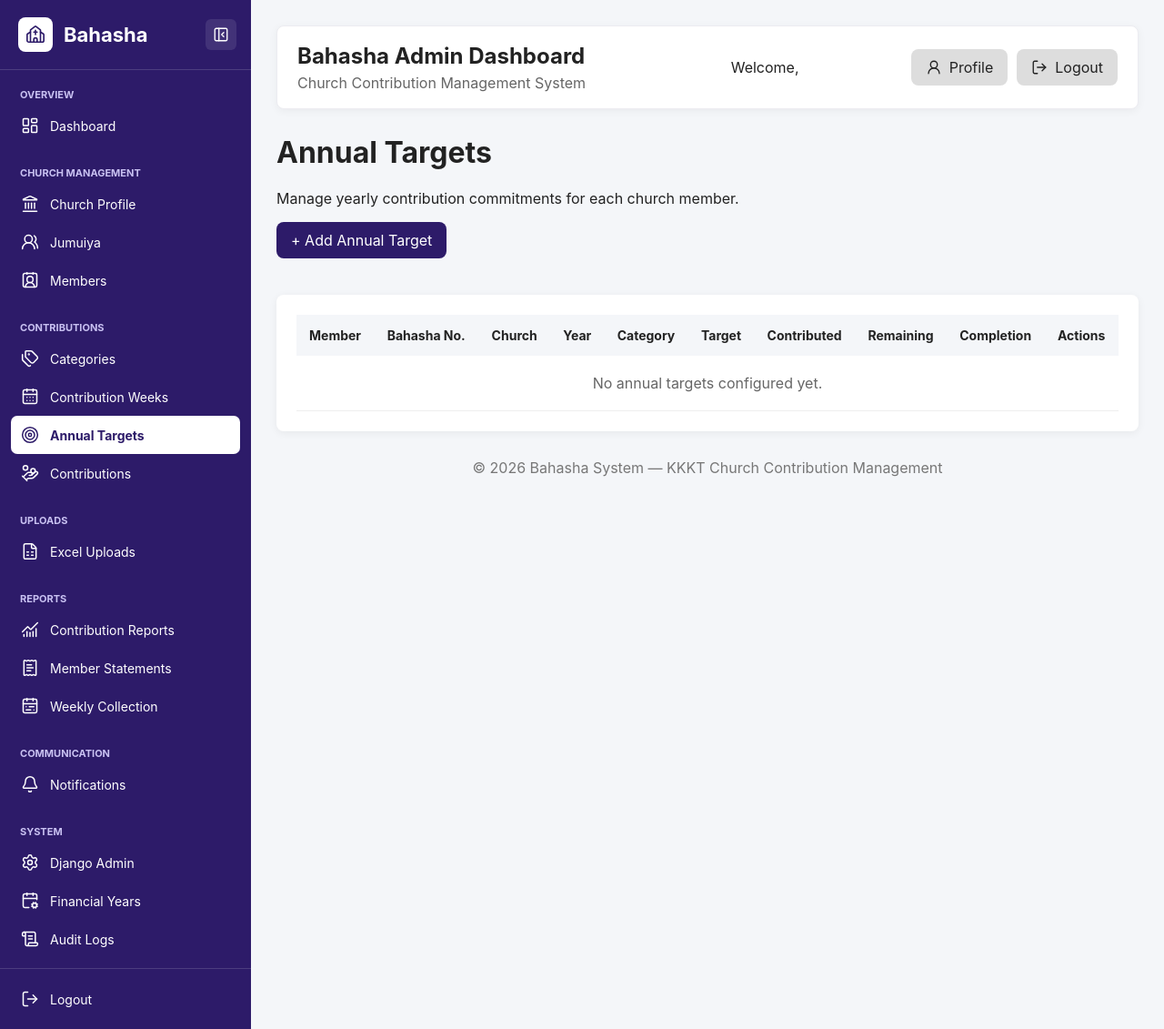
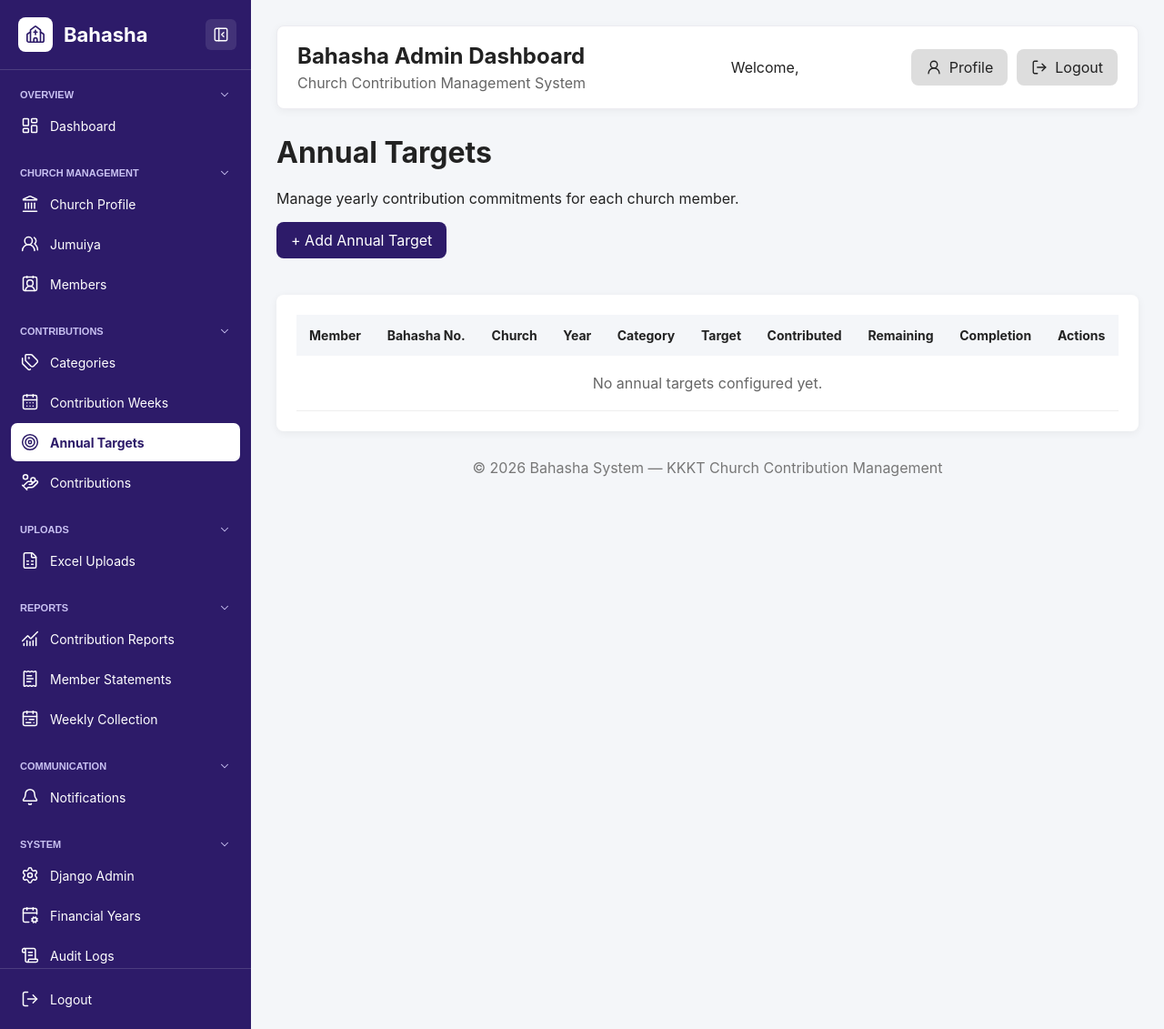
Before and after one commit to Oswaldgerald/bahasha-web, a Django app: page /web/annual-targets/ in a window 1280 px wide. Shown: the whole page at 91% size. Run offline with Django 5.2, Linux system fonts and the light colour scheme; data that the repository does not hold is empty.

Commit message:
Add collapsible sidebar sections

```diff
--- a/static/css/layout.css
+++ b/static/css/layout.css
@@ -91,14 +91,43 @@
     margin-bottom: 16px;
 }
 
-.nav-group-title {
+.nav-group-toggle {
+    align-items: center;
+    background: transparent;
+    border: 0;
     color: #c9c2f2;
-    display: block;
+    cursor: pointer;
+    display: flex;
     font-size: 11px;
     font-weight: 700;
+    justify-content: space-between;
     padding: 8px 10px 6px;
     text-transform: uppercase;
     white-space: nowrap;
+    width: 100%;
+}
+
+.nav-group-toggle:hover {
+    color: white;
+}
+
+.nav-group-toggle svg {
+    height: 14px;
+    transition: transform 150ms ease;
+    width: 14px;
+}
+
+.nav-group-items {
+    display: grid;
+    gap: 2px;
+}
+
+.nav-group.is-collapsed .nav-group-items {
+    display: none;
+}
+
+.nav-group.is-collapsed .nav-group-toggle svg {
+    transform: rotate(-90deg);
 }
 
 .sidebar a,
@@ -179,8 +208,13 @@
 
 .sidebar-collapsed .sidebar-brand-name,
 .sidebar-collapsed .nav-label,
-.sidebar-collapsed .nav-group-title {
+.sidebar-collapsed .nav-group-toggle {
     display: none;
+}
+
+.sidebar-collapsed .nav-group-items,
+.sidebar-collapsed .nav-group.is-collapsed .nav-group-items {
+    display: grid;
 }
 
 .sidebar-collapsed .sidebar-brand-mark {
@@ -338,13 +372,16 @@
 
     .sidebar-collapsed .sidebar-brand-mark,
     .sidebar-collapsed .sidebar-brand-name,
-    .sidebar-collapsed .nav-label,
-    .sidebar-collapsed .nav-group-title {
+    .sidebar-collapsed .nav-label {
         display: flex;
     }
 
-    .sidebar-collapsed .nav-group-title {
-        display: block;
+    .sidebar-collapsed .nav-group-toggle {
+        display: flex;
+    }
+
+    .sidebar-collapsed .nav-group.is-collapsed .nav-group-items {
+        display: none;
     }
 
     .sidebar-collapsed .sidebar a,
--- a/templates/partials/sidebar.html
+++ b/templates/partials/sidebar.html
@@ -11,15 +11,24 @@
 
     <div class="sidebar-scroll">
         <div class="nav-group">
-            <span class="nav-group-title">Overview</span>
+            <button type="button" class="nav-group-toggle" data-action="toggle-nav-section" aria-controls="nav-overview" aria-expanded="true">
+                <span>Overview</span>
+                <i data-lucide="chevron-down" aria-hidden="true"></i>
+            </button>
+            <div class="nav-group-items" id="nav-overview">
             <a href="{% url 'web_dashboard' %}" data-label="Dashboard"{% if request.resolver_match.url_name == 'web_dashboard' %} class="active" aria-current="page"{% endif %}>
                 <i data-lucide="layout-dashboard" aria-hidden="true"></i>
                 <span class="nav-label">Dashboard</span>
             </a>
+            </div>
         </div>
 
         <div class="nav-group">
-            <span class="nav-group-title">Church Management</span>
+            <button type="button" class="nav-group-toggle" data-action="toggle-nav-section" aria-controls="nav-church" aria-expanded="true">
+                <span>Church Management</span>
+                <i data-lucide="chevron-down" aria-hidden="true"></i>
+            </button>
+            <div class="nav-group-items" id="nav-church">
             <a href="{% url 'web_churches' %}" data-label="Church Profile"{% if request.resolver_match.url_name == 'web_churches' %} class="active" aria-current="page"{% endif %}>
                 <i data-lucide="landmark" aria-hidden="true"></i>
                 <span class="nav-label">Church Profile</span>
@@ -38,10 +47,15 @@
                     <span class="nav-label">Users & Roles</span>
                 </a>
             {% endif %}
+            </div>
         </div>
 
         <div class="nav-group">
-            <span class="nav-group-title">Contributions</span>
+            <button type="button" class="nav-group-toggle" data-action="toggle-nav-section" aria-controls="nav-contributions" aria-expanded="true">
+                <span>Contributions</span>
+                <i data-lucide="chevron-down" aria-hidden="true"></i>
+            </button>
+            <div class="nav-group-items" id="nav-contributions">
             <a href="{% url 'web_categories' %}" data-label="Categories"{% if request.resolver_match.url_name == 'web_categories' %} class="active" aria-current="page"{% endif %}>
                 <i data-lucide="tags" aria-hidden="true"></i>
                 <span class="nav-label">Categories</span>
@@ -58,18 +72,28 @@
                 <i data-lucide="hand-coins" aria-hidden="true"></i>
                 <span class="nav-label">Contributions</span>
             </a>
+            </div>
         </div>
 
         <div class="nav-group">
-            <span class="nav-group-title">Uploads</span>
+            <button type="button" class="nav-group-toggle" data-action="toggle-nav-section" aria-controls="nav-uploads" aria-expanded="true">
+                <span>Uploads</span>
+                <i data-lucide="chevron-down" aria-hidden="true"></i>
+            </button>
+            <div class="nav-group-items" id="nav-uploads">
             <a href="{% url 'web_excel_uploads' %}" data-label="Excel Uploads"{% if request.resolver_match.url_name == 'web_excel_uploads' %} class="active" aria-current="page"{% endif %}>
                 <i data-lucide="file-spreadsheet" aria-hidden="true"></i>
                 <span class="nav-label">Excel Uploads</span>
             </a>
+            </div>
         </div>
 
         <div class="nav-group">
-            <span class="nav-group-title">Reports</span>
+            <button type="button" class="nav-group-toggle" data-action="toggle-nav-section" aria-controls="nav-reports" aria-expanded="true">
+                <span>Reports</span>
+                <i data-lucide="chevron-down" aria-hidden="true"></i>
+            </button>
+            <div class="nav-group-items" id="nav-reports">
             <a href="{% url 'web_contribution_summary_report' %}" data-label="Contribution Reports"{% if request.resolver_match.url_name == 'web_contribution_summary_report' %} class="active" aria-current="page"{% endif %}>
                 <i data-lucide="chart-no-axes-combined" aria-hidden="true"></i>
                 <span class="nav-label">Contribution Reports</span>
@@ -82,18 +106,28 @@
                 <i data-lucide="calendar-range" aria-hidden="true"></i>
                 <span class="nav-label">Weekly Collection</span>
             </a>
+            </div>
         </div>
 
         <div class="nav-group">
-            <span class="nav-group-title">Communication</span>
+            <button type="button" class="nav-group-toggle" data-action="toggle-nav-section" aria-controls="nav-communication" aria-expanded="true">
+                <span>Communication</span>
+                <i data-lucide="chevron-down" aria-hidden="true"></i>
+            </button>
+            <div class="nav-group-items" id="nav-communication">
             <a href="{% url 'web_notifications' %}" data-label="Notifications"{% if request.resolver_match.url_name == 'web_notifications' %} class="active" aria-current="page"{% endif %}>
                 <i data-lucide="bell" aria-hidden="true"></i>
                 <span class="nav-label">Notifications</span>
             </a>
+            </div>
         </div>
 
         <div class="nav-group">
-            <span class="nav-group-title">System</span>
+            <button type="button" class="nav-group-toggle" data-action="toggle-nav-section" aria-controls="nav-system" aria-expanded="true">
+                <span>System</span>
+                <i data-lucide="chevron-down" aria-hidden="true"></i>
+            </button>
+            <div class="nav-group-items" id="nav-system">
             <a href="{% url 'admin:index' %}" data-label="Django Admin">
                 <i data-lucide="settings" aria-hidden="true"></i>
                 <span class="nav-label">Django Admin</span>
@@ -106,6 +140,7 @@
                 <i data-lucide="scroll-text" aria-hidden="true"></i>
                 <span class="nav-label">Audit Logs</span>
             </a>
+            </div>
         </div>
     </div>
 
```
Also changed, not shown: static/js/navigation.js (+37 -0 lines).
